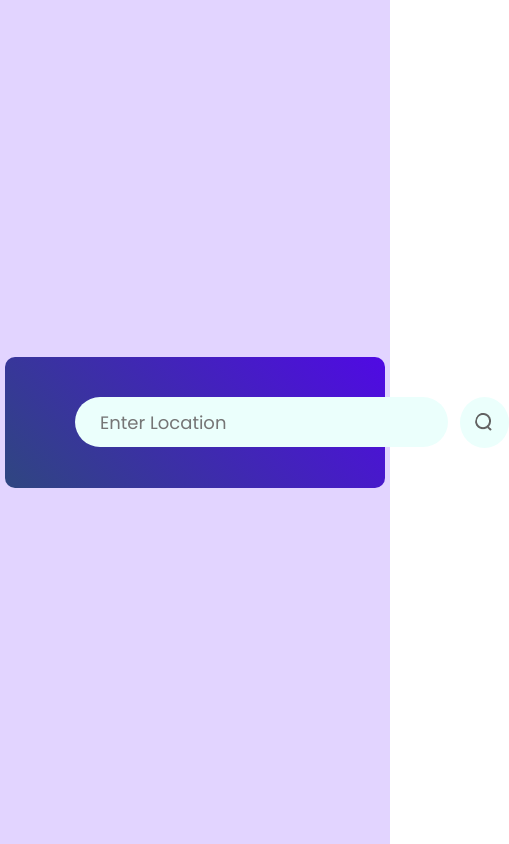
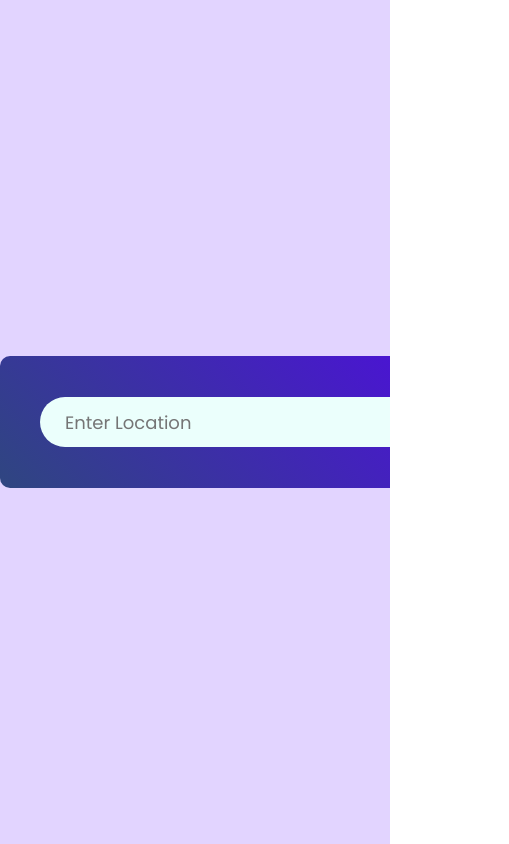
Before and after one commit to mayomide1/Weather-App, a React (Vite) app: page / in a window 390 px wide. Shown: the whole page, 509 px wide, since content can reach past the window. Built offline with nearby package versions, Linux system fonts and the light colour scheme; a web font is replaced by a local one.

Commit message:
Webapp responsive on mobile

```diff
--- a/src/components/Weather.css
+++ b/src/components/Weather.css
@@ -1,6 +1,9 @@
+html, body{
+  width: 100%;
+  overflow-x: hidden; /* prevents horizontal scroll */
+}
+
 .weather{
-    width: 100%;
-    max-width: 380px;
     place-self: center;
     padding: 40px;
     border-radius: 10px;
@@ -11,7 +14,6 @@
 }
 
 .search-bar{
-    width: 80%;
     display: flex;
     align-items: center;
     gap: 12px;
@@ -76,3 +78,79 @@
     width: 26px;
     margin-top: 10px;
 }
+
+.weather{
+    place-self: center;
+    padding: 40px;
+    border-radius: 10px;
+    background-image: linear-gradient(45deg, #2f4680, #500ae4 );
+    display: flex;
+    flex-direction: column;
+    align-items: center;
+}
+
+.search-bar{
+    display: flex;
+    align-items: center;
+    gap: 12px;
+}
+
+.search-bar input{
+    height: 50px;
+    border: none;
+    outline: none;
+    border-radius: 40px;
+    padding-left: 25px;
+    color: #626262;
+    background: #ebfffc;
+    font-size: 18px;
+}
+
+.search-bar img{
+    width: 50px;
+    padding: 15px;
+    border-radius: 50%;
+    background: #ebfffc;
+    cursor: pointer;
+}
+
+.weather-icon{
+    width: 150px;
+    margin: 30px 0;
+}
+
+.temperature{
+    color: #fff;
+    font-size: 80px;
+    line-height: 1;
+}
+
+.location{
+    color: #fff;
+    font-size: 40px;
+}
+
+.weather-data{
+    width: 100%;
+    margin-top: 40px;
+    display: flex;
+    justify-content: space-between;
+    color: #fff;
+}
+
+.weather-data .col{
+    display: flex;
+    align-items: flex-start;
+    gap: 12px;
+    font-size: 22px;
+}
+
+.weather-data .col span{
+    display: block;
+    font-size: 16px;
+}
+
+.weather-data .col img{
+    width: 26px;
+    margin-top: 10px;
+}
```
